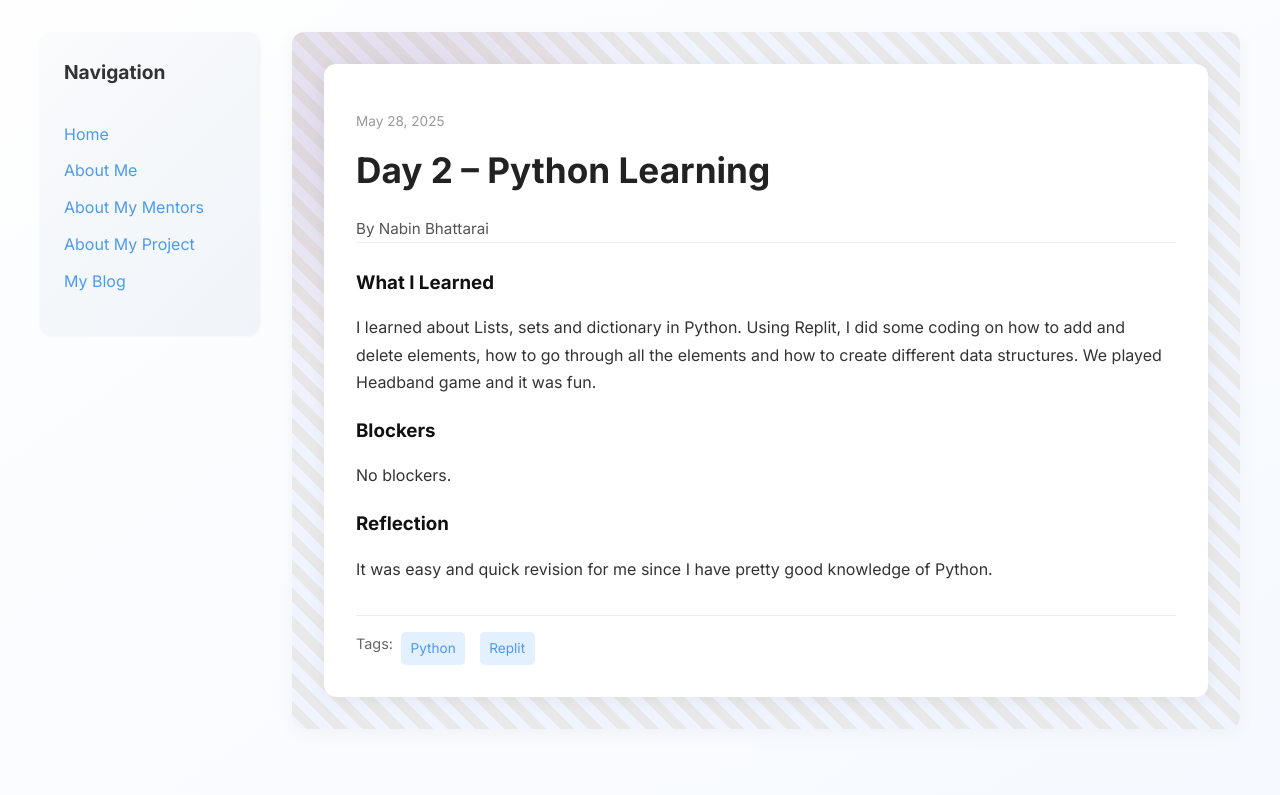
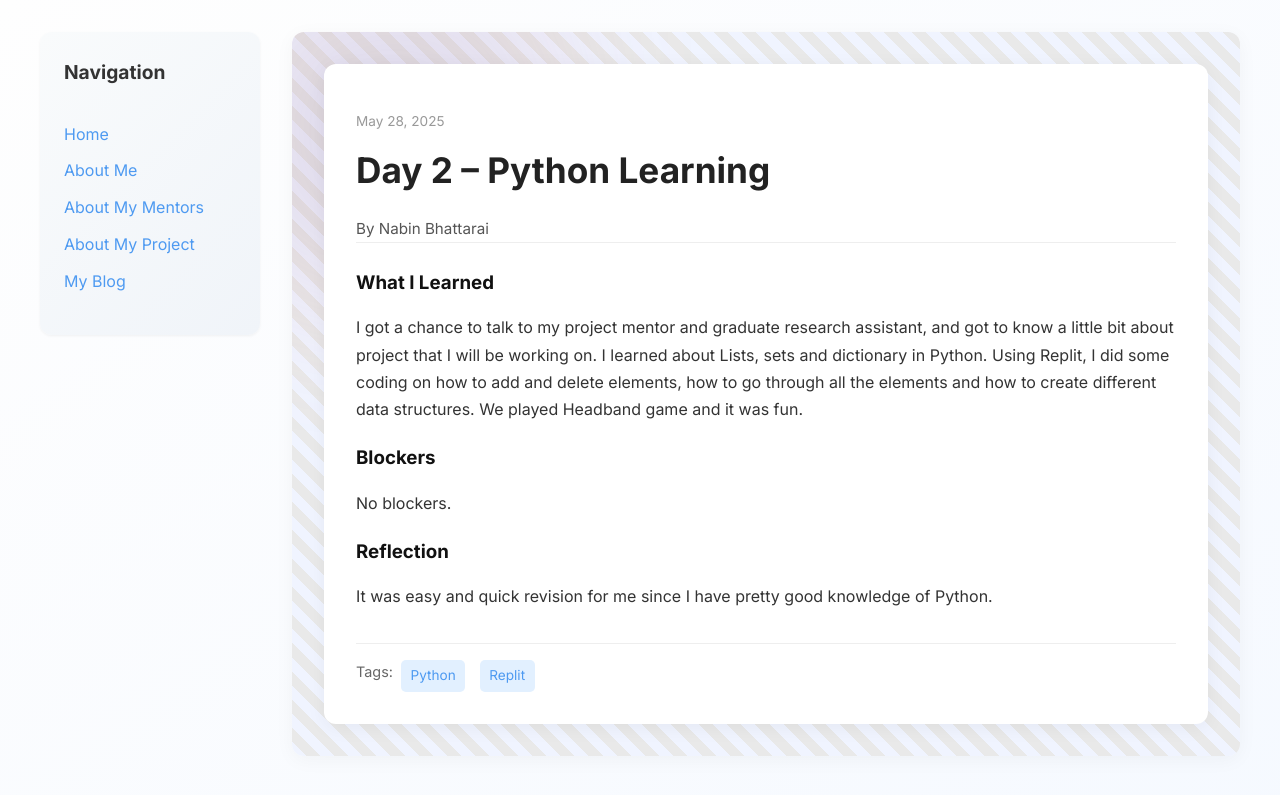
Before and after one commit to bhattarainabin2055/bhattarainabin2055.github.io, a Jekyll site: the page built from _posts/2025-05-28-day-2.md, in a window 1280 px wide. Shown: the top 795 px of the page. Built offline with Jekyll 4.4.1, drawn with Linux system fonts in a browser that asks for light colours.

Commit message:
Update 2025-05-28-day-2.md

```diff
--- a/_posts/2025-05-28-day-2.md
+++ b/_posts/2025-05-28-day-2.md
@@ -7,7 +7,7 @@ permalink: /day2.html
 tags: ["Python", "Replit"]
 
 what_i_learned: |
-  I learned about Lists, sets and dictionary in Python. Using Replit, I did some coding on how to add and delete elements, how to go through all the elements and how to create different data structures. We played Headband game and it was fun.
+  I got a chance to talk to my project mentor and graduate research assistant, and got to know a little bit about project that I will be working on. I learned about Lists, sets and dictionary in Python. Using Replit, I did some coding on how to add and delete elements, how to go through all the elements and how to create different data structures. We played Headband game and it was fun.
 blockers: |
   No blockers.
 
```
